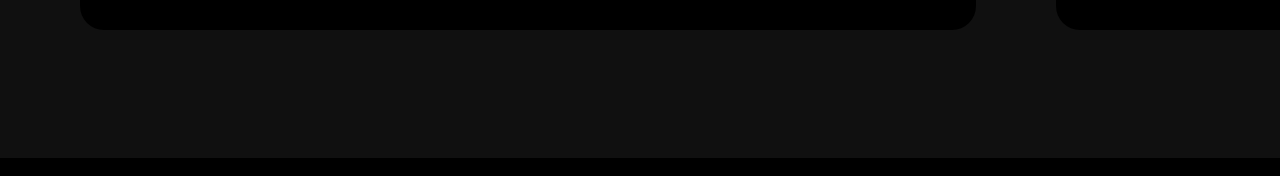
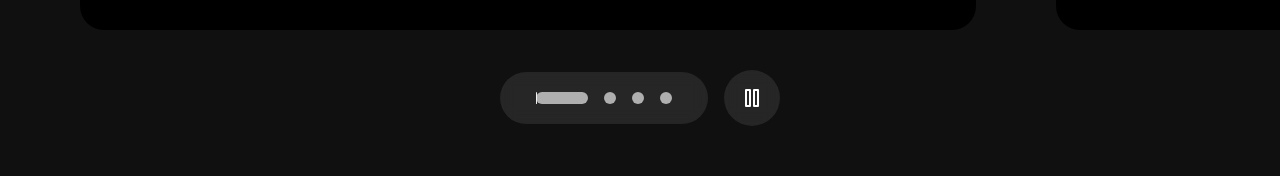
Before and after one commit to Lokie-ree/iphone-website, a React (Vite) app: page / in a window 1280 px wide. Shown: the part 1566-1742 px from the top of the page. Built offline with nearby package versions, Linux system fonts and the light colour scheme.

Commit message:
finished Video Carousel component

```diff
--- a/src/components/VideoCarousel.jsx
+++ b/src/components/VideoCarousel.jsx
@@ -1,7 +1,160 @@
-import React from 'react'
-import { highlightsSlides } from '../constants'
+import gsap from "gsap";
+import { useGSAP } from "@gsap/react";
+import { ScrollTrigger } from "gsap/all";
+gsap.registerPlugin(ScrollTrigger);
+import { useEffect, useRef, useState } from "react";
+
+import { highlightsSlides } from "../constants";
+import { pauseImg, playImg, replayImg } from "../utils";
 
 const VideoCarousel = () => {
+  const videoRef = useRef([]);
+  const videoSpanRef = useRef([]);
+  const videoDivRef = useRef([]);
+
+  // video and indicator
+  const [video, setVideo] = useState({
+    isEnd: false,
+    startPlay: false,
+    videoId: 0,
+    isLastVideo: false,
+    isPlaying: false,
+  });
+
+  const [loadedData, setLoadedData] = useState([]);
+  const { isEnd, isLastVideo, startPlay, videoId, isPlaying } = video;
+
+  useGSAP(() => {
+    // slider animation to move the video out of the screen and bring the next video in
+    gsap.to("#slider", {
+      transform: `translateX(${-100 * videoId}%)`,
+      duration: 2,
+      ease: "power2.inOut", // show visualizer https://gsap.com/docs/v3/Eases
+    });
+
+    // video animation to play the video when it is in the view
+    gsap.to("#video", {
+      scrollTrigger: {
+        trigger: "#video",
+        toggleActions: "restart none none none",
+      },
+      onComplete: () => {
+        setVideo((pre) => ({
+          ...pre,
+          startPlay: true,
+          isPlaying: true,
+        }));
+      },
+    });
+  }, [isEnd, videoId]);
+
+  useEffect(() => {
+    let currentProgress = 0;
+    let span = videoSpanRef.current;
+
+    if (span[videoId]) {
+      // animation to move the indicator
+      let anim = gsap.to(span[videoId], {
+        onUpdate: () => {
+          // get the progress of the video
+          const progress = Math.ceil(anim.progress() * 100);
+
+          if (progress != currentProgress) {
+            currentProgress = progress;
+
+            // set the width of the progress bar
+            gsap.to(videoDivRef.current[videoId], {
+              width:
+                window.innerWidth < 760
+                  ? "10vw" // mobile
+                  : window.innerWidth < 1200
+                  ? "10vw" // tablet
+                  : "4vw", // laptop
+            });
+
+            // set the background color of the progress bar
+            gsap.to(span[videoId], {
+              width: `${currentProgress}%`,
+              backgroundColor: "white",
+            });
+          }
+        },
+
+        // when the video is ended, replace the progress bar with the indicator and change the background color
+        onComplete: () => {
+          if (isPlaying) {
+            gsap.to(videoDivRef.current[videoId], {
+              width: "12px",
+            });
+            gsap.to(span[videoId], {
+              backgroundColor: "#afafaf",
+            });
+          }
+        },
+      });
+
+      if (videoId == 0) {
+        anim.restart();
+      }
+
+      // update the progress bar
+      const animUpdate = () => {
+        anim.progress(
+          videoRef.current[videoId].currentTime /
+            highlightsSlides[videoId].videoDuration
+        );
+      };
+
+      if (isPlaying) {
+        // ticker to update the progress bar
+        gsap.ticker.add(animUpdate);
+      } else {
+        // remove the ticker when the video is paused (progress bar is stopped)
+        gsap.ticker.remove(animUpdate);
+      }
+    }
+  }, [videoId, startPlay]);
+
+  useEffect(() => {
+    if (loadedData.length > 3) {
+      if (!isPlaying) {
+        videoRef.current[videoId].pause();
+      } else {
+        startPlay && videoRef.current[videoId].play();
+      }
+    }
+  }, [startPlay, videoId, isPlaying, loadedData]);
+
+  // vd id is the id for every video until id becomes number 3
+  const handleProcess = (type, i) => {
+    switch (type) {
+      case "video-end":
+        setVideo((pre) => ({ ...pre, isEnd: true, videoId: i + 1 }));
+        break;
+
+      case "video-last":
+        setVideo((pre) => ({ ...pre, isLastVideo: true }));
+        break;
+
+      case "video-reset":
+        setVideo((pre) => ({ ...pre, videoId: 0, isLastVideo: false }));
+        break;
+
+      case "pause":
+        setVideo((pre) => ({ ...pre, isPlaying: !pre.isPlaying }));
+        break;
+
+      case "play":
+        setVideo((pre) => ({ ...pre, isPlaying: !pre.isPlaying }));
+        break;
+
+      default:
+        return video;
+    }
+  };
+
+  const handleLoadedMetaData = (i, e) => setLoadedData((pre) => [...pre, e]);
+
   return (
     <>
       <div className="flex items-center">
@@ -12,16 +165,29 @@
                 <video
                   id="video"
                   playsInline={true}
-                  preload='auto'
+                  className={`${
+                    list.id === 2 && "translate-x-44"
+                  } pointer-events-none`}
+                  preload="auto"
                   muted
+                  ref={(el) => (videoRef.current[i] = el)}
+                  onEnded={() =>
+                    i !== 3
+                      ? handleProcess("video-end", i)
+                      : handleProcess("video-last")
+                  }
+                  onPlay={() =>
+                    setVideo((pre) => ({ ...pre, isPlaying: true }))
+                  }
+                  onLoadedMetadata={(e) => handleLoadedMetaData(i, e)}
                 >
-                  <source src={list.video} type="video/mp4"/>
+                  <source src={list.video} type="video/mp4" />
                 </video>
               </div>
 
               <div className="absolute top-12 left-[5%] z-10">
-                {list.textLists.map((text) => (
-                  <p key={text} className="md:text-2xl text-xl font-medium">
+                {list.textLists.map((text, i) => (
+                  <p key={i} className="md:text-2xl text-xl font-medium">
                     {text}
                   </p>
                 ))}
@@ -30,8 +196,39 @@
           </div>
         ))}
       </div>
+
+      <div className="relative flex-center mt-10">
+        <div className="flex-center py-5 px-7 bg-gray-300 backdrop-blur rounded-full">
+          {videoRef.current.map((_, i) => (
+            <span
+              key={i}
+              className="mx-2 w-3 h-3 bg-gray-200 rounded-full relative cursor-pointer"
+              ref={(el) => (videoDivRef.current[i] = el)}
+            >
+              <span
+                className="absolute h-full w-full rounded-full"
+                ref={(el) => (videoSpanRef.current[i] = el)}
+              />
+            </span>
+          ))}
+        </div>
+
+        <button className="control-btn">
+          <img
+            src={isLastVideo ? replayImg : !isPlaying ? playImg : pauseImg}
+            alt={isLastVideo ? "replay" : !isPlaying ? "play" : "pause"}
+            onClick={
+              isLastVideo
+                ? () => handleProcess("video-reset")
+                : !isPlaying
+                ? () => handleProcess("play")
+                : () => handleProcess("pause")
+            }
+          />
+        </button>
+      </div>
     </>
-  )
-}
+  );
+};
 
-export default VideoCarousel
+export default VideoCarousel;
```
